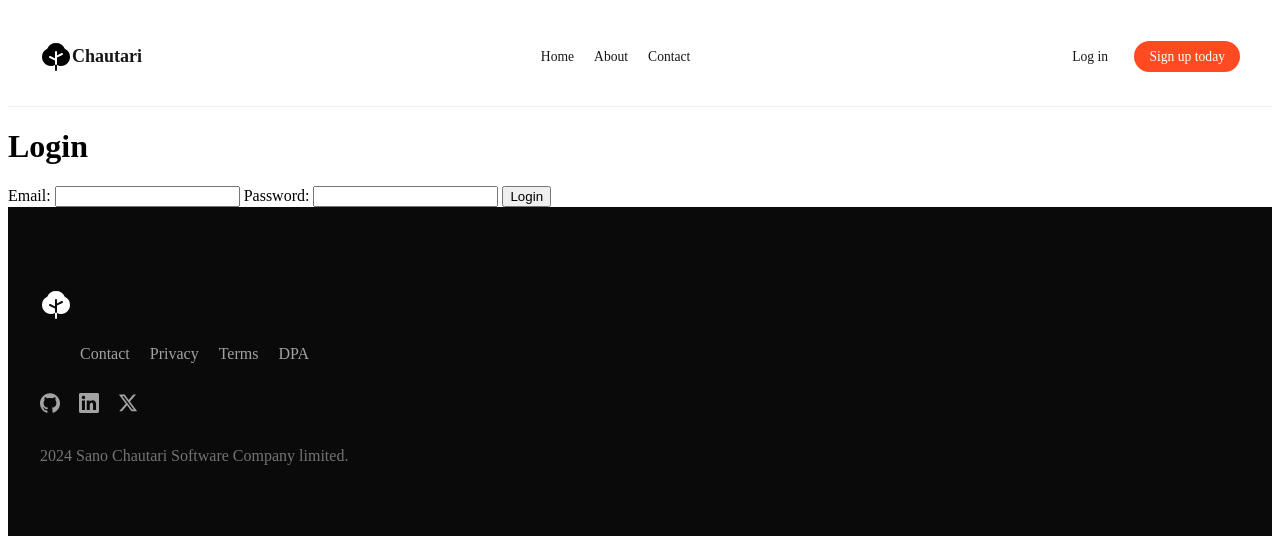
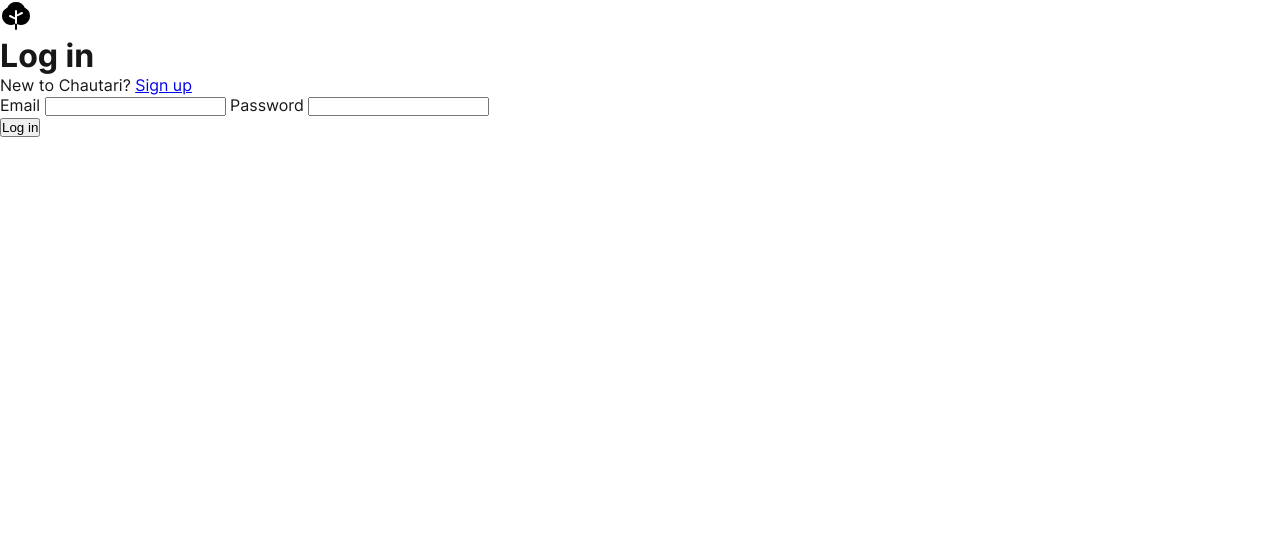
Before and after one commit to sudanchapagain/chautari, a PHP site: page /pages/login.php in a window 1280 px wide. Shown: the top 536 px of the page. Run offline with PHP 8.4, Linux system fonts and the light colour scheme.

Commit message:
enhance login

```diff
--- a/pages/login.php
+++ b/pages/login.php
@@ -3,25 +3,38 @@
 <head>
     <meta charset="UTF-8">
     <meta name="viewport" content="width=device-width, initial-scale=1.0">
-    <title>Login</title>
-    <link rel="stylesheet" href="../assets/sign.css">
+    <title>Log in - Chautari</title>
+    <meta name="description" content="Struggling to discover fun and exciting events near you? Chautari brings the best local events tailored to you so you can join
+            local happenings with ease.">
+    <meta property="og:title" content="Chautari — Find out about events around you.">
+    <link rel="icon" type="image/x-icon" href="../assets/images/favicon.ico" sizes="any">
+
+    <link rel="stylesheet" href="../assets/css/default.css">
+    <link rel="stylesheet" href="../assets/css/sign.css">
 </head>
-<body>
-<?php include '../includes/header.php'; ?>
+<body class="centerBody">
 
-<main>
-    <h1>Login</h1>
-    <form action="../handlers/login_handler.php" method="post">
-        <label for="email">Email:</label>
-        <input type="email" id="email" name="email" required>
+<main class="formCenter">
+    <img class="smallImageInForm" src="../assets/images/logo-32.svg" alt="" srcset="">
 
-        <label for="password">Password:</label>
-        <input type="password" id="password" name="password" required>
+    <h1>Log in</h1>
 
-        <button type="submit">Login</button>
-    </form>
+    <p class="snippetSignInfo">New to Chautari? <a href="./signup.php">Sign up</a></p>
+
+    <div class="formbody">
+        <form action="../handlers/login_handler.php" method="post">
+            <label for="email">Email</label>
+            <input type="email" id="email" name="email" required>
+
+            <label for="password">Password</label>
+            <input type="password" id="password" name="password" required>
+
+            <br>
+
+            <button type="submit">Log in</button>
+        </form>
+    </div>
 </main>
 
-<?php include '../includes/footer.php'; ?>
 </body>
 </html>
```
